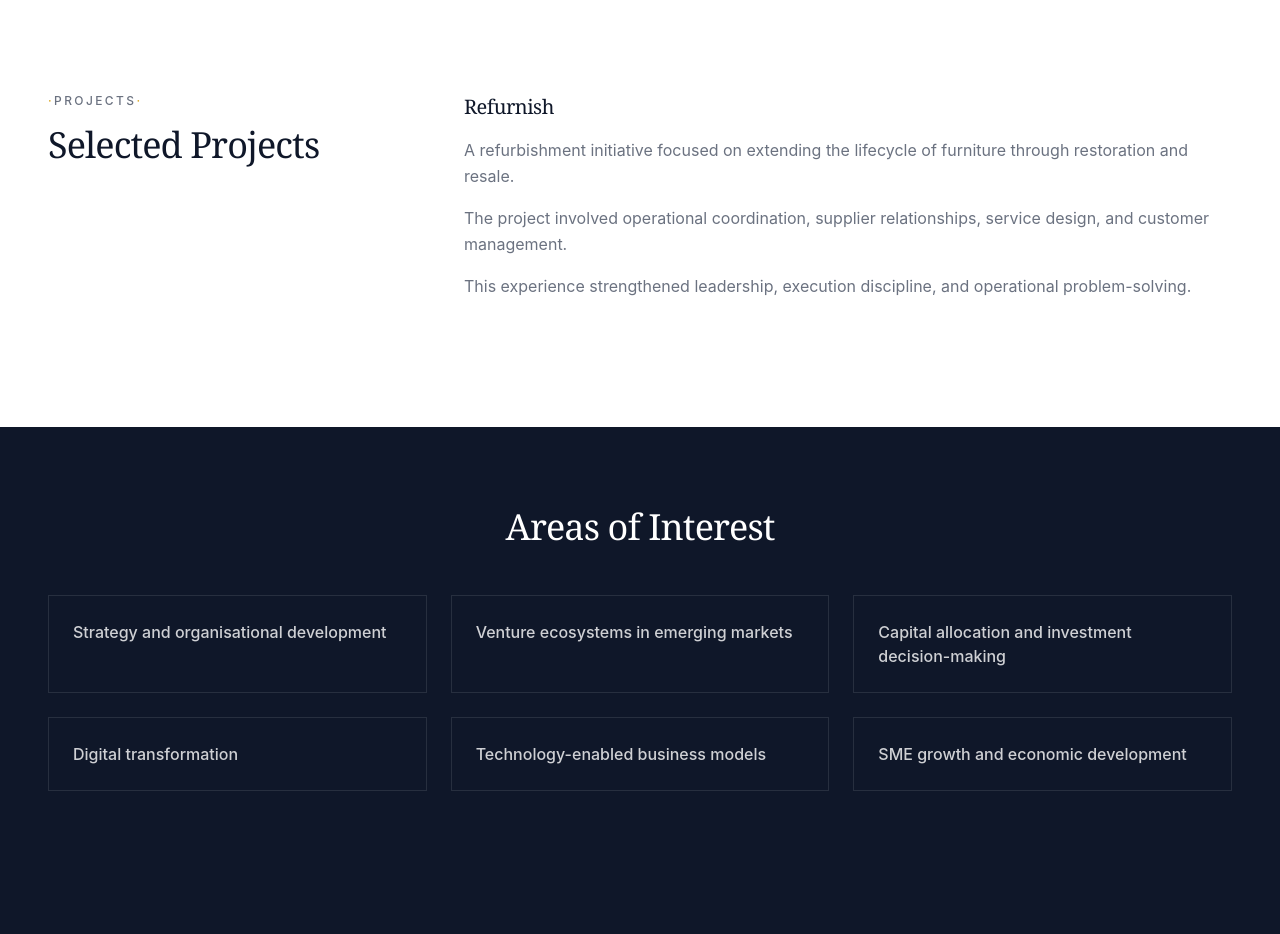
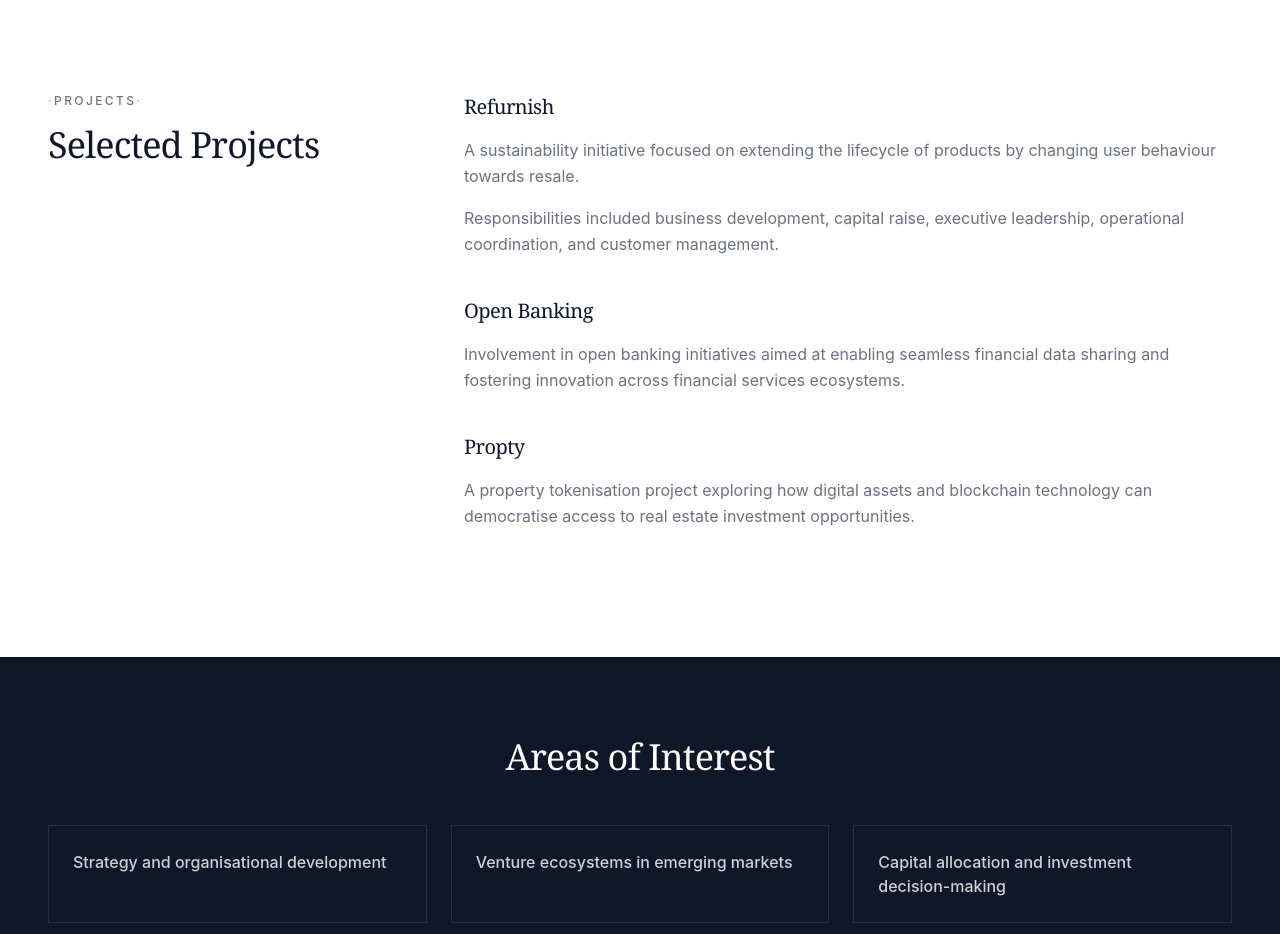
Before and after one commit to Oluseyiadebayo/oluseyiadebayo, a React (Vite) app: page /experience in a window 1280 px wide. Shown: the part 1580-2514 px from the top of the page. Built offline with nearby package versions, Linux system fonts and the light colour scheme; the HTML template or start-up script is replaced by a standard one.

Commit message:
Update portfolio content
Co-authored-by: refurnishng <240163628+refurnishng@users.noreply.github.com>

```diff
--- a/src/pages/Experience.tsx
+++ b/src/pages/Experience.tsx
@@ -170,13 +170,24 @@ const Experience = () => {
                 <h3 className="text-xl font-serif text-foreground mb-4">Refurnish</h3>
                 <div className="space-y-4 text-muted-foreground leading-relaxed">
                   <p>
-                    A refurbishment initiative focused on extending the lifecycle of furniture through restoration and resale.
+                    A sustainability initiative focused on extending the lifecycle of products by changing user behaviour towards resale.
                   </p>
                   <p>
-                    The project involved operational coordination, supplier relationships, service design, and customer management.
+                    Responsibilities included business development, capital raise, executive leadership, operational coordination, and customer management.
                   </p>
+                </div>
+
+                <h3 className="text-xl font-serif text-foreground mb-4 mt-10">Open Banking</h3>
+                <div className="space-y-4 text-muted-foreground leading-relaxed">
                   <p>
-                    This experience strengthened leadership, execution discipline, and operational problem-solving.
+                    Involvement in open banking initiatives aimed at enabling seamless financial data sharing and fostering innovation across financial services ecosystems.
+                  </p>
+                </div>
+
+                <h3 className="text-xl font-serif text-foreground mb-4 mt-10">Propty</h3>
+                <div className="space-y-4 text-muted-foreground leading-relaxed">
+                  <p>
+                    A property tokenisation project exploring how digital assets and blockchain technology can democratise access to real estate investment opportunities.
                   </p>
                 </div>
               </motion.div>
--- a/src/pages/Index.tsx
+++ b/src/pages/Index.tsx
@@ -41,7 +41,7 @@ const Index = () => {
               transition={{ duration: 0.6, delay: 0.1 }}
               className="text-lg text-white/80 leading-relaxed mb-10"
             >
-              Understanding how organisations grow, and create long-term value.
+              Helping organisations grow, and create long-term value.
             </motion.p>
 
             <motion.div
```
